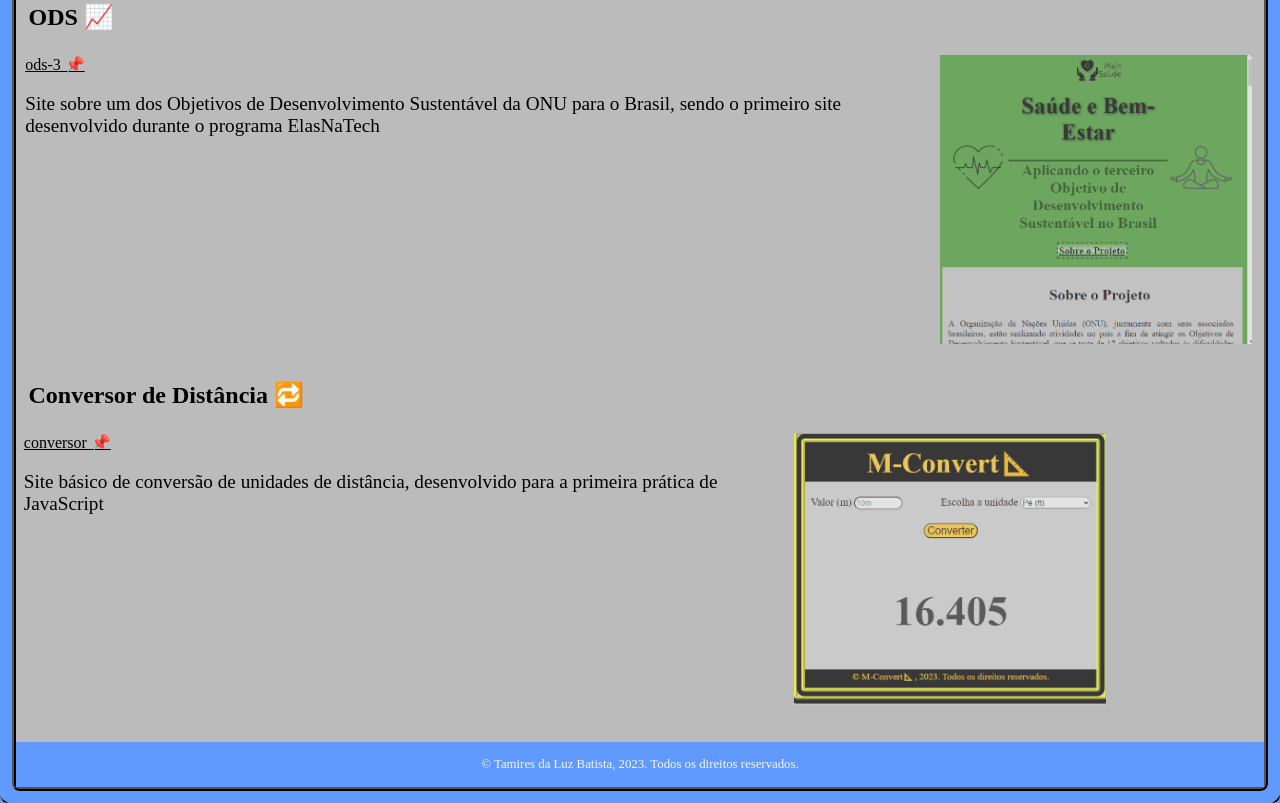
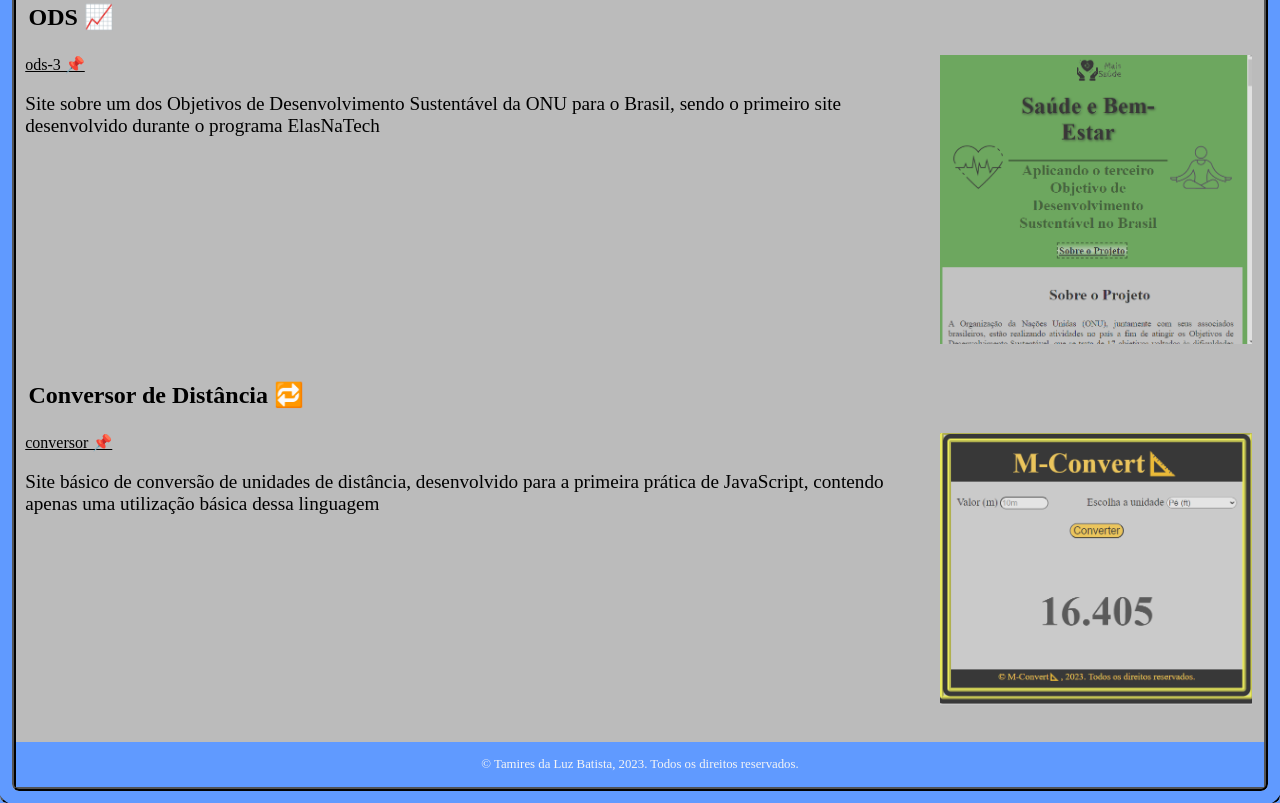
Before and after one commit to TamLuz/TamLuz, a plain HTML site: page projetos.html in a window 1280 px wide. Shown: the part 1290-2093 px from the top of the page. Drawn offline with Linux system fonts and the light colour scheme.

Commit message:
Update projetos.html

```diff
--- a/projetos.html
+++ b/projetos.html
@@ -61,7 +61,7 @@
                     <div class="coluna">
                         <div>
                             <a href="https://tamluz.github.io/conversor/" target="_blank">conversor 📌</a>
-                            <p>Site básico de conversão de unidades de distância, desenvolvido para a primeira prática de JavaScript</p>
+                            <p>Site básico de conversão de unidades de distância, desenvolvido para a primeira prática de JavaScript, contendo apenas uma utilização básica dessa linguagem</p>
                         </div>
                         <img class="conversor" src="./img/conversor.png" width="25%" alt="Prévia do Conversor">
                     </div>
```
